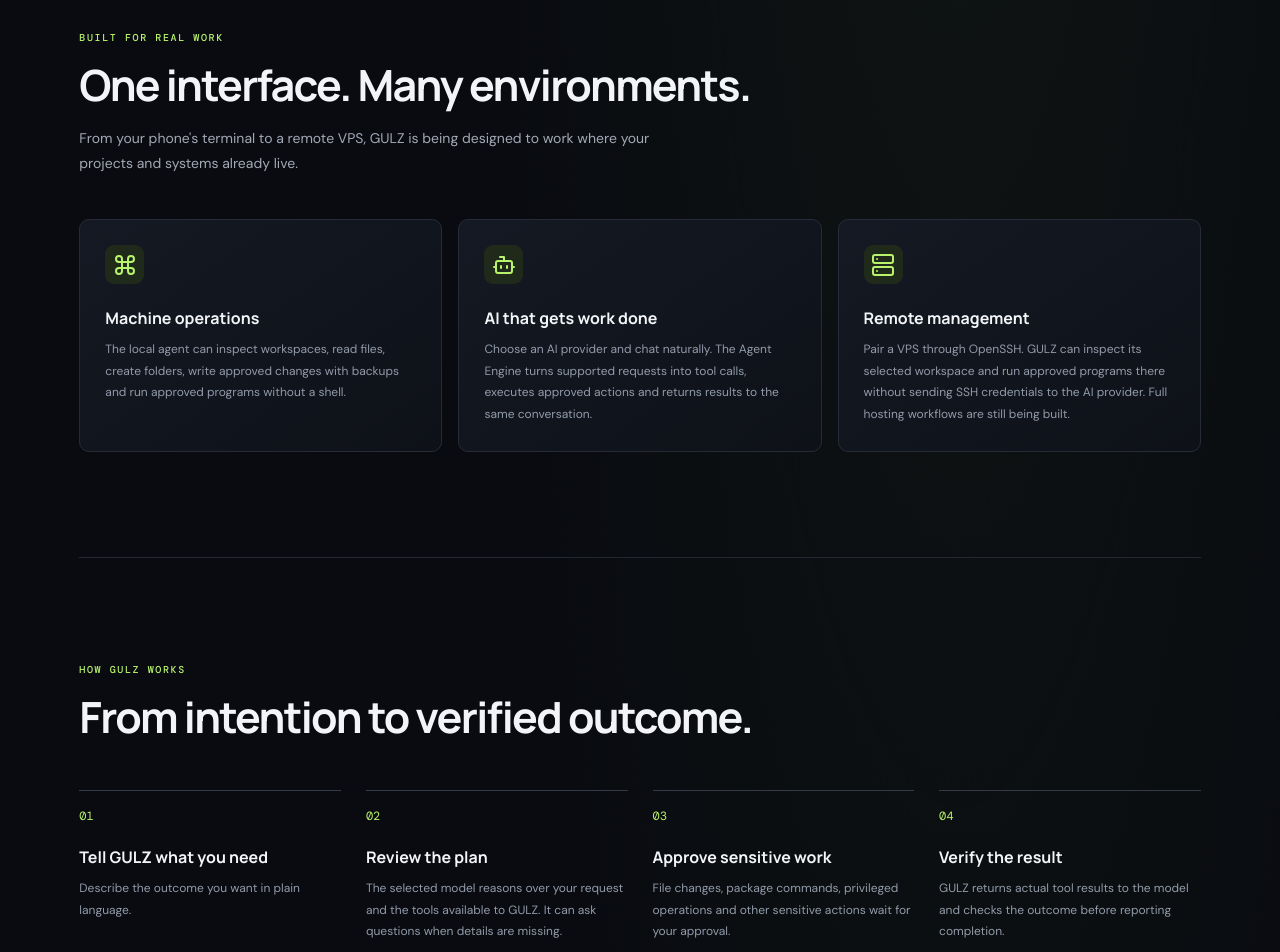
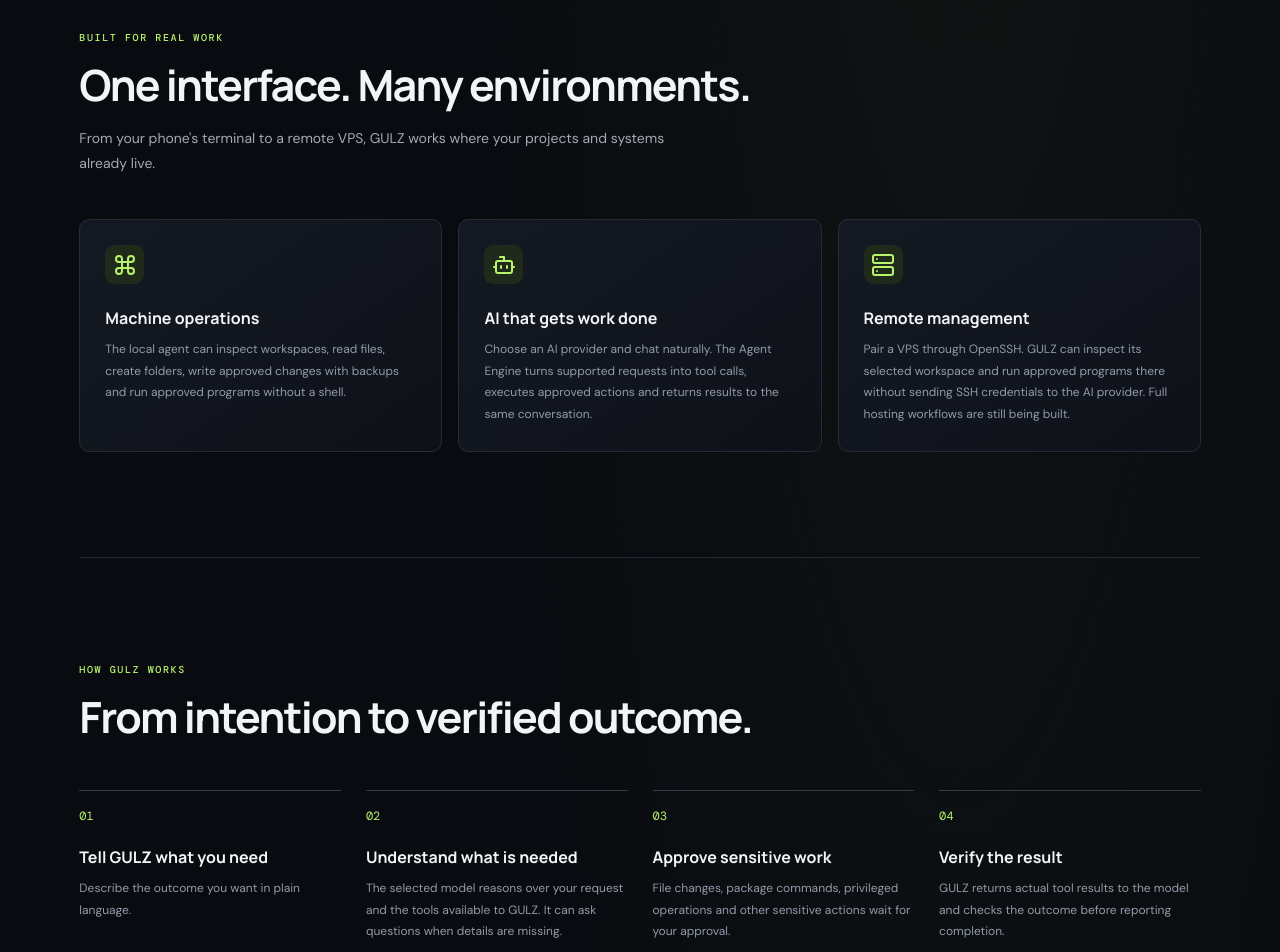
Before and after one commit to kellysteve/gulz, a React (Vite) app in the folder apps/website/: page / in a window 1280 px wide. Shown: the part 900-1852 px from the top of the page. Built offline with nearby package versions, Linux system fonts and the light colour scheme.

Commit message:
copy(website): remove plan-centric wording from agent flow

```diff
--- a/apps/website/src/App.tsx
+++ b/apps/website/src/App.tsx
@@ -99,7 +99,7 @@ function App() {
         <section className="trust-strip"><span><Zap size={16}/> Work that gets done</span><span><ShieldCheck size={16}/> Permission-aware by design</span><span><Terminal size={16}/> Local-first execution</span></section>
 
         <section className="section" id="capabilities">
-          <div className="section-kicker">BUILT FOR REAL WORK</div><h2>One interface. Many environments.</h2><p className="section-lead">From your phone's terminal to a remote VPS, GULZ is being designed to work where your projects and systems already live.</p>
+          <div className="section-kicker">BUILT FOR REAL WORK</div><h2>One interface. Many environments.</h2><p className="section-lead">From your phone's terminal to a remote VPS, GULZ works where your projects and systems already live.</p>
           <div className="feature-grid">
             <article className="feature-card"><div className="feature-icon"><Command/></div><h3>Machine operations</h3><p>The local agent can inspect workspaces, read files, create folders, write approved changes with backups and run approved programs without a shell.</p></article>
             <article className="feature-card"><div className="feature-icon"><Bot/></div><h3>AI that gets work done</h3><p>Choose an AI provider and chat naturally. The Agent Engine turns supported requests into tool calls, executes approved actions and returns results to the same conversation.</p></article>
@@ -111,7 +111,7 @@ function App() {
           <div className="section-kicker">HOW GULZ WORKS</div><h2>From intention to verified outcome.</h2>
           <div className="process-grid">
             <div><span className="process-number">01</span><h3>Tell GULZ what you need</h3><p>Describe the outcome you want in plain language.</p></div>
-            <div><span className="process-number">02</span><h3>Review the plan</h3><p>The selected model reasons over your request and the tools available to GULZ. It can ask questions when details are missing.</p></div>
+            <div><span className="process-number">02</span><h3>Understand what is needed</h3><p>The selected model reasons over your request and the tools available to GULZ. It can ask questions when details are missing.</p></div>
             <div><span className="process-number">03</span><h3>Approve sensitive work</h3><p>File changes, package commands, privileged operations and other sensitive actions wait for your approval.</p></div>
             <div><span className="process-number">04</span><h3>Verify the result</h3><p>GULZ returns actual tool results to the model and checks the outcome before reporting completion.</p></div>
           </div>
```
